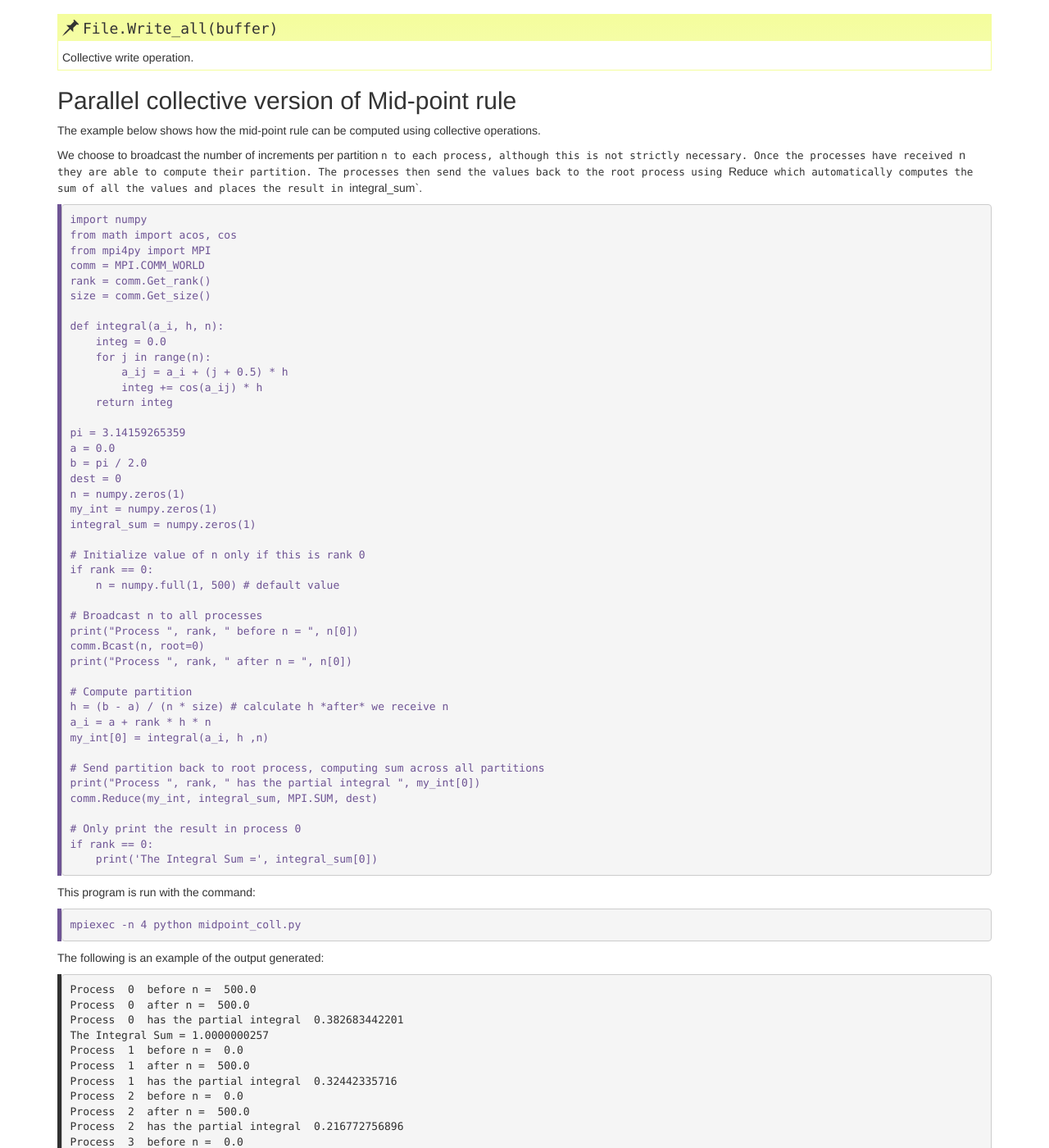
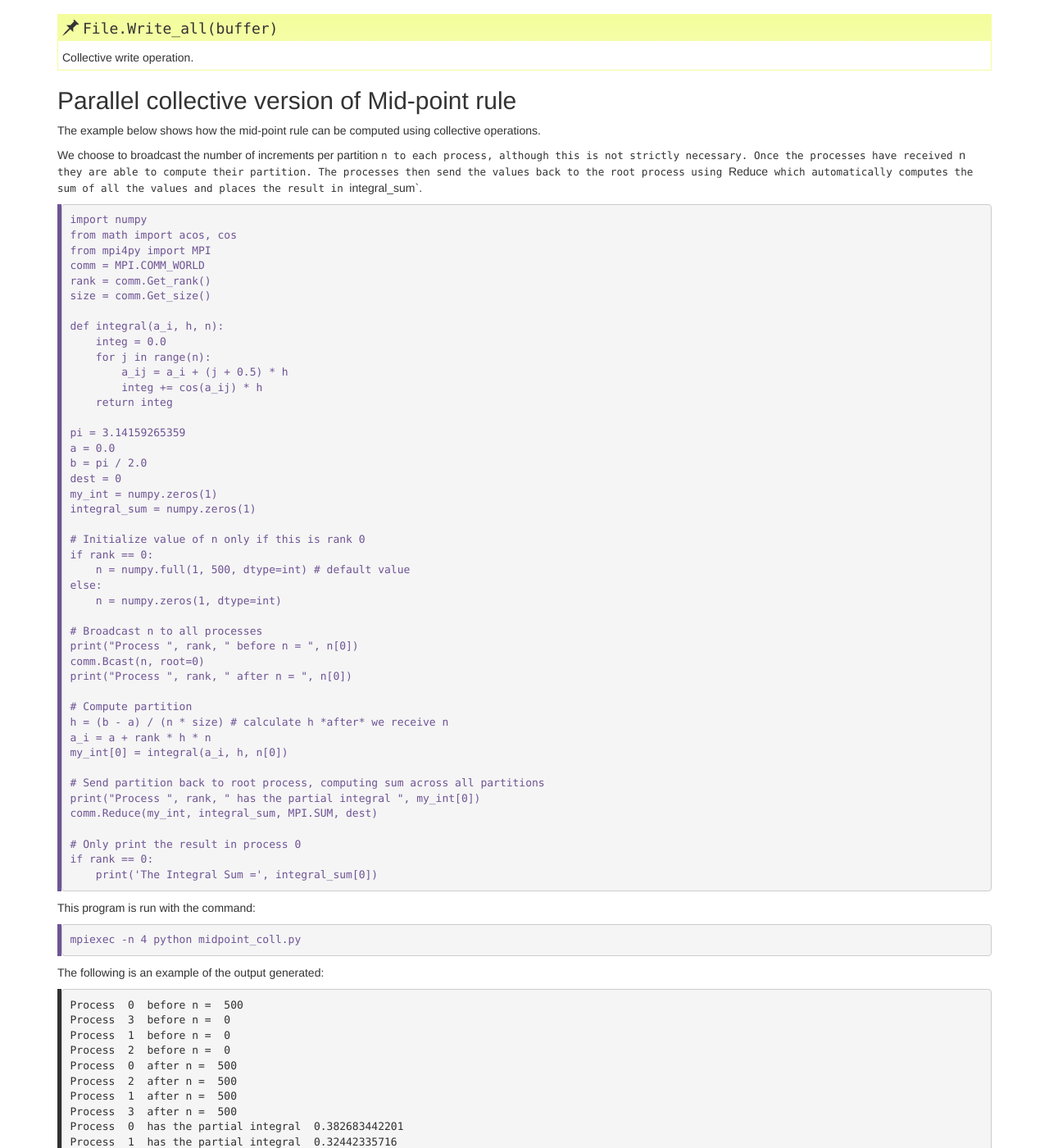
Before and after one commit to nyu-cds/python-mpi, a Jekyll site: the page built from _episodes/05-collectives.md, in a window 1280 px wide and 1400 px high, scrolled down 4077 px. Shown: the whole window at 82% size. Built offline with Jekyll 4.4.1, drawn with Linux system fonts in a browser that asks for light colours; some of the changed text lies outside the part shown.

Commit message:
Signed-off-by: Greg Watson <g.watson@computer.org>

```diff
--- a/_episodes/05-collectives.md
+++ b/_episodes/05-collectives.md
@@ -199,13 +199,14 @@ pi = 3.14159265359
 a = 0.0
 b = pi / 2.0
 dest = 0
-n = numpy.zeros(1)
 my_int = numpy.zeros(1)
 integral_sum = numpy.zeros(1)
 
 # Initialize value of n only if this is rank 0
 if rank == 0:
-    n = numpy.full(1, 500) # default value
+    n = numpy.full(1, 500, dtype=int) # default value
+else:
+    n = numpy.zeros(1, dtype=int)
 
 # Broadcast n to all processes
 print("Process ", rank, " before n = ", n[0])
@@ -237,19 +238,19 @@ mpiexec -n 4 python midpoint_coll.py
 The following is an example of the output generated:
 
 ~~~
-Process  0  before n =  500.0
-Process  0  after n =  500.0
+Process  0  before n =  500
+Process  3  before n =  0
+Process  1  before n =  0
+Process  2  before n =  0
+Process  0  after n =  500
+Process  2  after n =  500
+Process  1  after n =  500
+Process  3  after n =  500
 Process  0  has the partial integral  0.382683442201
+Process  1  has the partial integral  0.32442335716
+Process  2  has the partial integral  0.216772756896
+Process  3  has the partial integral  0.0761204694451
 The Integral Sum = 1.0000000257
-Process  1  before n =  0.0
-Process  1  after n =  500.0
-Process  1  has the partial integral  0.32442335716
-Process  2  before n =  0.0
-Process  2  after n =  500.0
-Process  2  has the partial integral  0.216772756896
-Process  3  before n =  0.0
-Process  3  after n =  500.0
-Process  3  has the partial integral  0.0761204694451
 ~~~
 {: .output}
 
```
Also changed, not shown: other parts of _episodes/05-collectives.md (+1 -1 lines).
